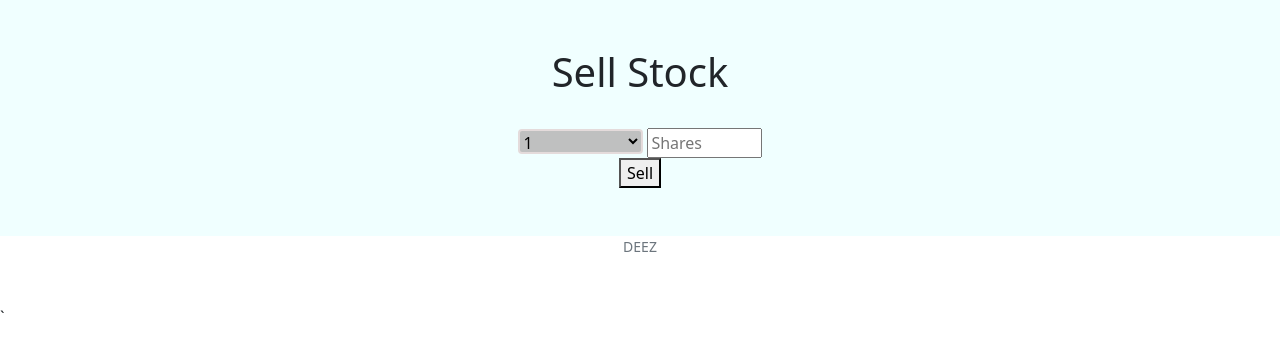
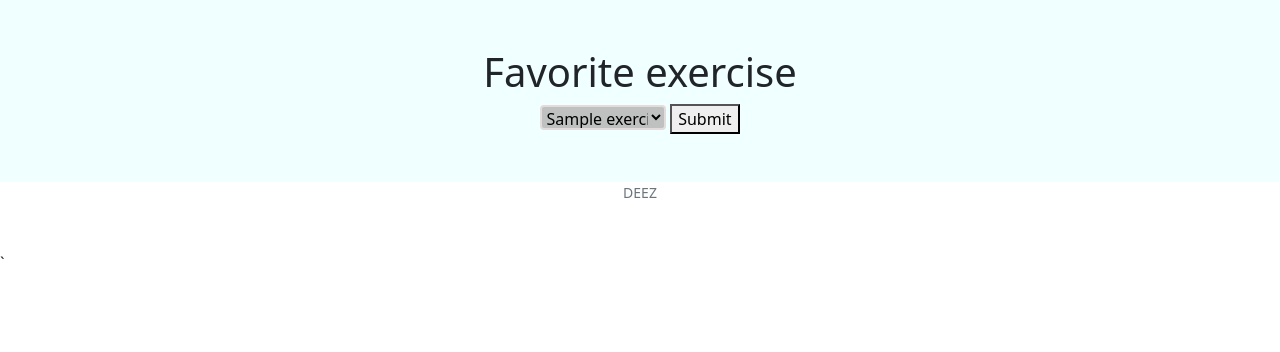
Before and after one commit to gpr3211/Project-SC, a Flask app: template templates/sell.html in a window 1280 px wide. Shown: the part 76-428 px from the top of the page. Run offline with Flask 3, Linux system fonts and the light colour scheme; the template is opened without the code that fills it: most values are stand-ins (such as "Sample title", 1, 10 or a date in 2020); some libraries are stand-ins or nearby versions.

Commit message:
fav add works

```diff
--- a/app.py
+++ b/app.py
@@ -47,7 +47,6 @@ def generate():
         equipments = db.execute("SELECT * FROM equipment")
         return render_template("generate.html", equipments=equipments,branches=branches )
 
-
     if request.method == "POST":
         if not request.form.get("primary"):
             return apology("Must provide primary muscle group eg. arms or back", 400)
@@ -56,26 +55,36 @@ def generate():
         if generate is None:
             return  apology("must provide inputs",420)
 
-
         primary = request.form.get("primary")
         secondary = request.form.get("secondary")
         equipment = request.form.get("equipment")
         len_eq = len(equipment)
-
         comments = db.execute("SELECT * from comments WHERE ex IN (SELECT ex_id FROM exercises WHERE (ex_branch = ? OR ex_branch = ?) AND (ex_equip = ?)) ",primary,secondary,equipment[0])
 
-
        ## exercises = db.execute("SELECT * FROM exercises WHERE (ex_branch = ? OR ex_branch = ?) AND (ex_equip = ?)",primary,secondary,equipment[0])
-
         exercises = db.execute("SELECT DISTINCT ex_name,ex_id,ex_img,comment FROM exercises WHERE (ex_branch = ? OR ex_branch = ?) AND (ex_equip = ?) LIMIT 7",primary,secondary,equipment[0])
         #one = exercises[0]["ex_id"]
         #db.execute("INSERT INTO workouts (w_one,user_id) values (?,?)",one,session["user_id"])
 
-
-
         return render_template("quoted.html", exercises = exercises, comments=comments)
 
 
+@app.route("/fav", methods=["GET", "POST"])
+@login_required
+def fav():
+    if request.method =="GET":
+        branches = db.execute("SELECT * FROM branches")
+        equipments = db.execute("SELECT * FROM equipment")
+        exercises = db.execute("SELECT * FROM exercises ORDER BY ex_name")
+        favorites = db.execute("SELECT ex_id from favorites where user_id = ?",session["user_id"])
+
+        return render_template("sell.html",equipments=equipments,branches=branches,exercises = exercises,favorites=favorites)
+
+
+    if request.method =="POST":
+        fav = request.form.get("fav")
+        db.execute("INSERT INTO favorites (user_id,ex_id) VALUES(?,?)",session["user_id"],fav)
+        return redirect("/fav")
 
 
 
@@ -240,13 +249,3 @@ def register():
         return render_template("register.html")
 
     """Register user"""
-
-
-
-@app.route("/sell", methods=["GET", "POST"])
-@login_required
-def sell():
-
-
-
-        return redirect("/")
--- a/templates/layout.html
+++ b/templates/layout.html
@@ -33,7 +33,7 @@
                         <ul class="navbar-nav me-auto mt-2">
                             <li class="nav-item"><a class="nav-link" href="/generate">Generate</a></li>
 
-                            <li class="nav-item"><a class="nav-link" href="/sell">Favorites</a></li>
+                            <li class="nav-item"><a class="nav-link" href="/fav">Favorites</a></li>
                             <li class="nav-item"><a class="nav-link" href="/history">History</a></li>
                         {% if session["user_id"] == 1 %}
                             <li class="nav-item"><a class="nav-link" href="/admin">ADMIN Page</a></li>
--- a/templates/sell.html
+++ b/templates/sell.html
@@ -2,20 +2,33 @@
 
 {% block main %}
 
-    <h1>Sell Stock</h1>
-    <br>
-    <form action="/sell" method="post">
-        <select name="symbol">
-            {% for stock in stocks %}
-                <option value="{{ stock.stock_id }}">{{ stock.stock_id }}</option>
-            {% endfor %}
-        </select>
 
-        </select>
-    <input type="number" name="shares"  placeholder="Shares" min="1" max="10000" ><br>
-    <button type="submit">Sell</button>
+<h1> Favorite exercise</h1>
+<form action="/fav" method="post">
 
 
+    <select name="fav" id="fav" >
+    {% for exercise in exercises %}
+            <option value="{{ exercise.ex_id}}">{{ exercise.ex_name }}</option>
+     {% endfor %}
+        </select>
+        <button type="submit" >Submit</button>
+
     </form>
+<table>
 
+
+
+
+
+
+
+
+
+
+
+
+
+
+</table>
 {% endblock %}
```
Also changed, not shown: scorpio.db, 1 other file.
